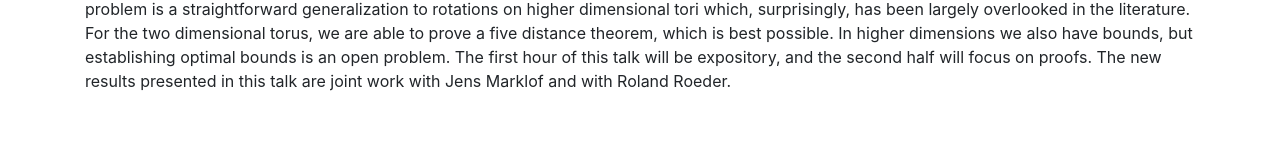
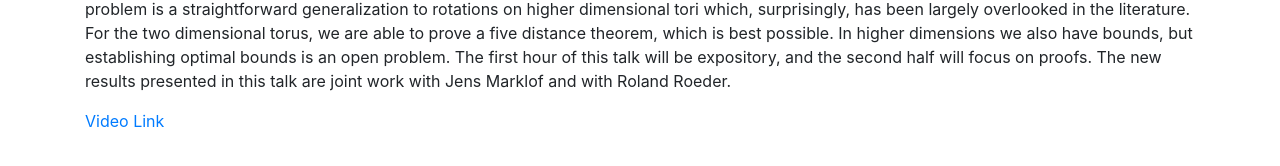
Before and after one commit to lively-cat-lover/DAHD-webinar, a Jekyll site: the page built from _posts/2020-11-11-Alan-Haynes.md, in a window 1280 px wide. Shown: the part 329-495 px from the top of the page. Built offline with Jekyll 4.4.1, drawn with Linux system fonts in a browser that asks for light colours; formulas are drawn with MathJax 3.

Commit message:
add video link

```diff
--- a/_posts/2020-11-11-Alan-Haynes.md
+++ b/_posts/2020-11-11-Alan-Haynes.md
@@ -8,3 +8,5 @@ categories: Diophantine approximation
 ---
 
 Abstract: The three distance theorem states that, if $x$ is any real number and $N$ is any positive integer, the points $x, 2x, … , Nx \mod 1$ partition the unit interval into component intervals having at most $3$ distinct lengths. There are many higher dimensional analogues of this theorem, and in this talk we will discuss two of them. In the first we consider points of the form $mx+ny \mod 1$, where $x$ and $y$ are real numbers and $m$ and $n$ are integers taken from an expanding set in the plane. This version of the problem was previously studied by Geelen and Simpson, Chevallier, Erdős, and many other people, and it is closely related to the Littlewood conjecture in Diophantine approximation. The second version of the problem is a straightforward generalization to rotations on higher dimensional tori which, surprisingly, has been largely overlooked in the literature. For the two dimensional torus, we are able to prove a five distance theorem, which is best possible. In higher dimensions we also have bounds, but establishing optimal bounds is an open problem. The first hour of this talk will be expository, and the second half will focus on proofs. The new results presented in this talk are joint work with Jens Marklof and with Roland Roeder.
+
+[Video Link](https://drive.google.com/file/d/1AKYsQeuoEqP6bUYAMLI5QtNPoHpvgGQf/)
```
